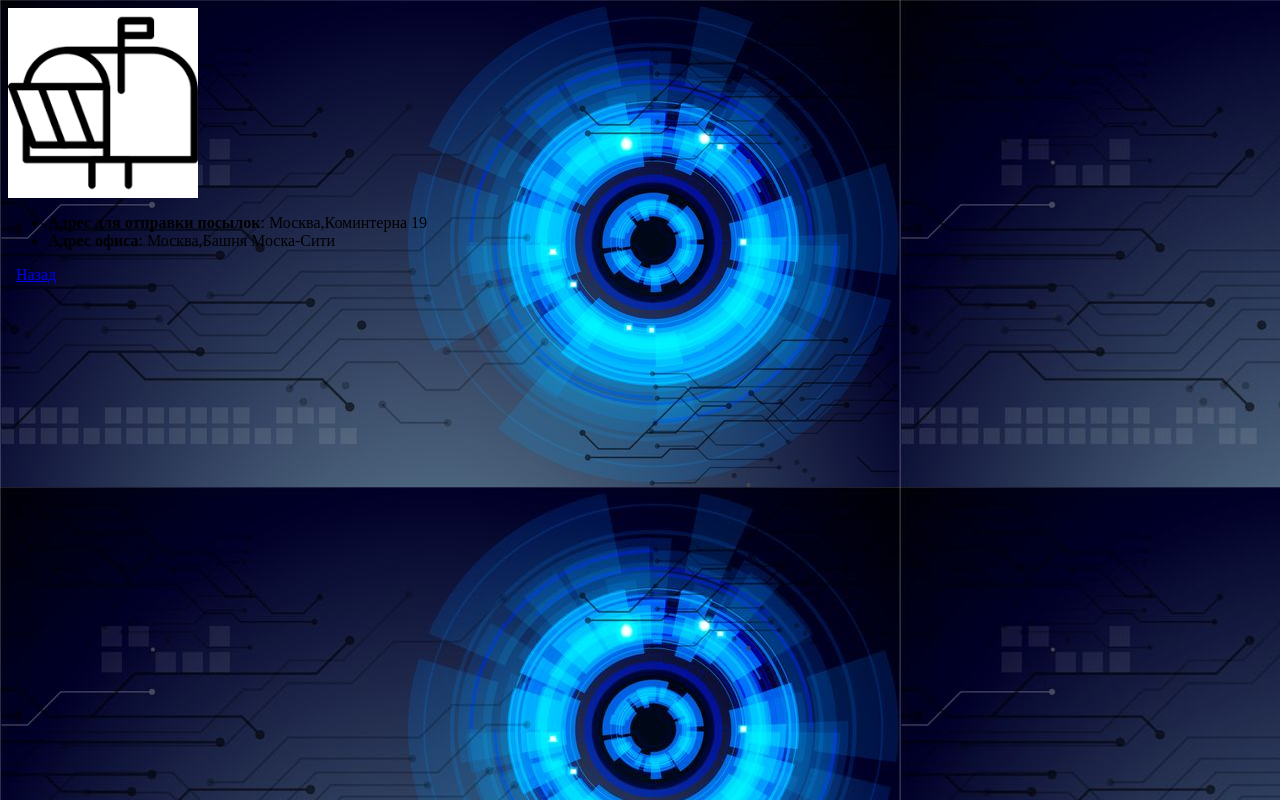
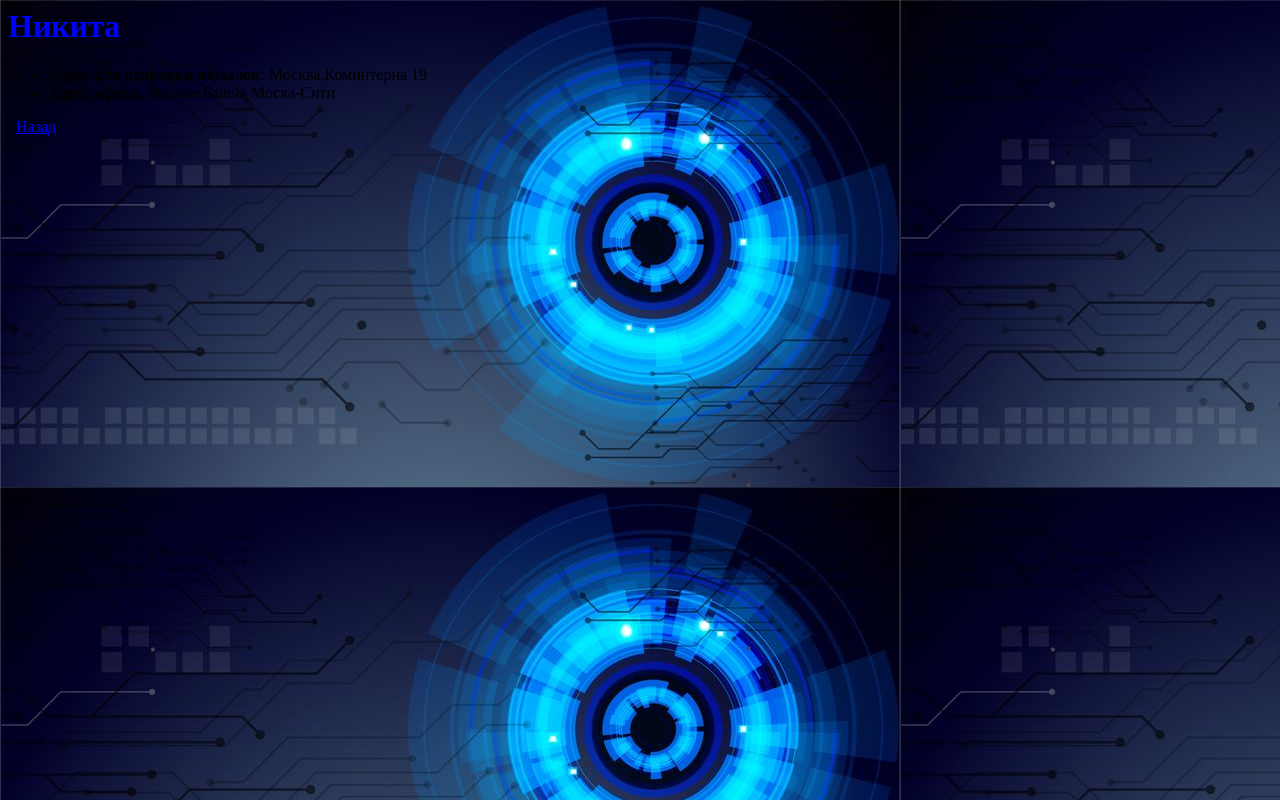
Before and after one commit to sh147-sc65/wsa47, a plain HTML site: page car.html in a window 1280 px wide. Drawn offline with Linux system fonts and the light colour scheme.

Commit message:
Color edit

```diff
--- a/car.html
+++ b/car.html
@@ -4,8 +4,9 @@
         <title>Адрес</title>
     </head>
     <body background=back.png>
-
-        <img src="yashik.png" alt="Ящик" width="15%">
+        <h1>
+            <font color="blue"> Никита</font>
+        </h1>
       <ul>
           <li><b>Адрес для отправки посылок</b>: Москва,Коминтерна 19</li>
           <li><b>Адрес офиса</b>: Москва,Башня Моска-Сити</li>
```
